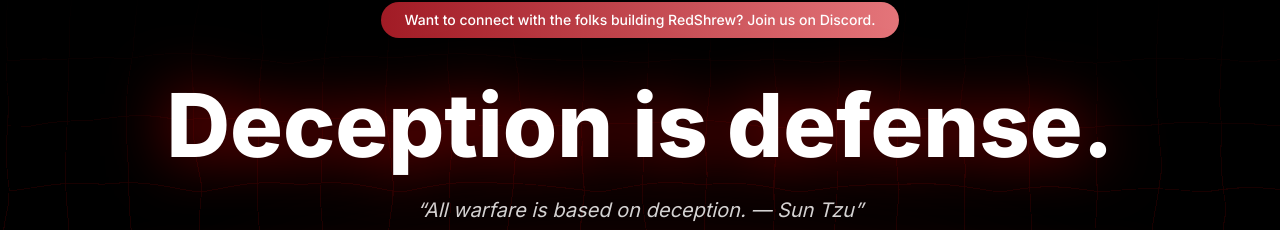
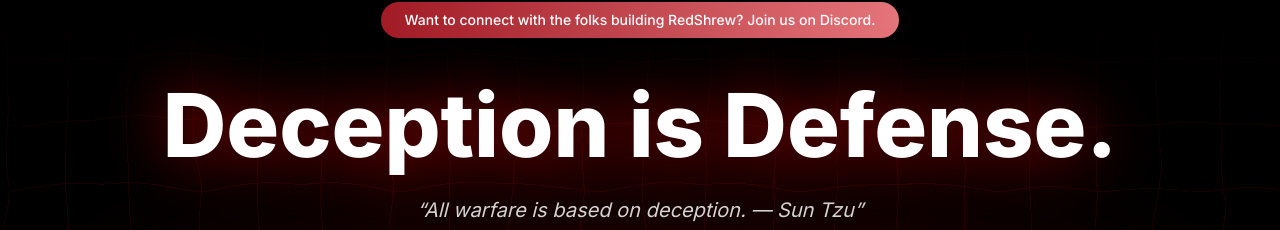
Before and after one commit to penblack/redshrew, a Next.js app in the folder ui/: page / in a window 1280 px wide. Shown: the part 154-384 px from the top of the page. Built offline with nearby package versions, Linux system fonts and the light colour scheme.

Commit message:
removed logos

```diff
--- a/ui/app/page.tsx
+++ b/ui/app/page.tsx
@@ -6,6 +6,7 @@ import { motion } from "framer-motion";
 import ContentCarousel from "@/components/ContentCarousel";
 import Footer from "@/components/Footer";
 import './globals.css';
+import DecryptedText from "@/components/DecryptedText";
 
 
 export default function Home() {
@@ -91,8 +92,17 @@ export default function Home() {
 
       <section className="relative z-40 flex flex-col justify-start items-center px-6 sm:px-12 lg:px-24 text-center min-h-[100vh] pt-[4vh]">
         <h1 className="text-[3.5rem] sm:text-[4.5rem] lg:text-[5.5rem] font-extrabold leading-tight text-white mb-4 drop-shadow-[0_0_30px_rgba(255,0,0,0.6)]">
-          Deception is defense.
-        </h1>
+  <DecryptedText
+    text="Deception is Defense."
+    speed={120}                 // ⬅️ slows down animation (higher = slower)
+    maxIterations={25}          // ⬅️ more scramble cycles before reveal
+    animateOn="view"            // ⬅️ animates once when it comes into view
+    revealDirection="end"    // ⬅️ reveal starts from center
+    className="text-white"      // ⬅️ revealed letters stay white
+    encryptedClassName="text-white/60" // ⬅️ scrambling chars also white, slightly faded
+  />
+</h1>
+
         <p className="text-lg sm:text-xl text-neutral-300 italic max-w-xl mb-7">
           “All warfare is based on deception. — Sun Tzu”
         </p>
@@ -124,7 +134,10 @@ export default function Home() {
         </div>
       </section>
 
+     {/*
       {/* 👇 BRANDS/LOGOS SECTION */}
+
+      {/*
 <section className="w-full flex flex-col items-center justify-center mt-16 mb-4">
   <h2 className="text-neutral-100 text-xl sm:text-2xl mb-7 font-semibold tracking-wide drop-shadow-[0_2px_8px_rgba(255,0,0,0.13)]">
     100+ GROWING TEAMS USE REDSHREW TO DECEIVE AND DEFEND
@@ -224,6 +237,7 @@ export default function Home() {
     </div>
   </div>
 </section>
+*/}
 
   {/* SVG Ombre */}
 <section className="relative flex flex-col items-center justify-center w-full py-24 overflow-x-hidden" style={{ background: "transparent" }}>
--- /dev/null
+++ b/ui/components/DecryptedText.tsx
@@ -0,0 +1,258 @@
+'use client';
+// replace your current imports/types at the top:
+import React, { useEffect, useRef, useState } from 'react';
+import { motion, type HTMLMotionProps } from 'framer-motion';
+
+// replace your current Props definition with:
+type RevealDirection = 'start' | 'end' | 'center';
+type AnimateOn = 'hover' | 'view' | 'load';
+
+type Props = Omit<HTMLMotionProps<'span'>, 'children' | 'ref'> & {
+  text: string;
+  speed?: number;
+  maxIterations?: number;
+  sequential?: boolean;
+  revealDirection?: RevealDirection;
+  useOriginalCharsOnly?: boolean;
+  characters?: string;
+  className?: string;
+  parentClassName?: string;
+  encryptedClassName?: string;
+  animateOn?: AnimateOn;
+};
+
+
+const styles: { wrapper: React.CSSProperties; srOnly: React.CSSProperties } = {
+  wrapper: {
+    display: 'inline-block',
+    whiteSpace: 'pre-wrap',
+  },
+  srOnly: {
+    position: 'absolute',
+    width: '1px',
+    height: '1px',
+    padding: 0,
+    margin: '-1px',
+    overflow: 'hidden',
+    clip: 'rect(0,0,0,0)',
+    border: 0,
+  },
+};
+
+export default function DecryptedText({
+  text,
+  speed = 50,
+  maxIterations = 10,
+  sequential = false,
+  revealDirection = 'start',
+  useOriginalCharsOnly = false,
+  characters = 'ABCDEFGHIJKLMNOPQRSTUVWXYZabcdefghijklmnopqrstuvwxyz!@#$%^&*()_+',
+  className = '',
+  parentClassName = '',
+  encryptedClassName = '',
+  animateOn = 'hover',
+  ...props
+}: Props) {
+  const [displayText, setDisplayText] = useState<string>(text);
+  const [isHovering, setIsHovering] = useState<boolean>(false);
+  const [isScrambling, setIsScrambling] = useState<boolean>(false);
+  const [revealedIndices, setRevealedIndices] = useState<Set<number>>(new Set());
+  const [hasAnimated, setHasAnimated] = useState<boolean>(false);
+  const containerRef = useRef<HTMLSpanElement | null>(null);
+
+  useEffect(() => {
+    let interval: ReturnType<typeof setInterval> | undefined;
+    let currentIteration = 0;
+
+    const getNextIndex = (revealedSet: Set<number>): number => {
+      const textLength = text.length;
+      switch (revealDirection) {
+        case 'start':
+          return revealedSet.size;
+        case 'end':
+          return textLength - 1 - revealedSet.size;
+        case 'center': {
+          const middle = Math.floor(textLength / 2);
+          const offset = Math.floor(revealedSet.size / 2);
+          const nextIndex =
+            revealedSet.size % 2 === 0 ? middle + offset : middle - offset - 1;
+
+          if (
+            nextIndex >= 0 &&
+            nextIndex < textLength &&
+            !revealedSet.has(nextIndex)
+          ) {
+            return nextIndex;
+          }
+          for (let i = 0; i < textLength; i++) {
+            if (!revealedSet.has(i)) return i;
+          }
+          return 0;
+        }
+        default:
+          return revealedSet.size;
+      }
+    };
+
+    const availableChars: string[] = useOriginalCharsOnly
+      ? Array.from(new Set(text.split(''))).filter((c) => c !== ' ')
+      : characters.split('');
+
+    const shuffleText = (
+      originalText: string,
+      currentRevealed: Set<number>
+    ): string => {
+      if (useOriginalCharsOnly) {
+        const positions = originalText.split('').map((char, i) => ({
+          char,
+          isSpace: char === ' ',
+          index: i,
+          isRevealed: currentRevealed.has(i),
+        }));
+
+        const nonSpaceChars = positions
+          .filter((p) => !p.isSpace && !p.isRevealed)
+          .map((p) => p.char);
+
+        // Fisher–Yates shuffle
+        for (let i = nonSpaceChars.length - 1; i > 0; i--) {
+          const j = Math.floor(Math.random() * (i + 1));
+          [nonSpaceChars[i], nonSpaceChars[j]] = [nonSpaceChars[j], nonSpaceChars[i]];
+        }
+
+        let charIndex = 0;
+        return positions
+          .map((p) => {
+            if (p.isSpace) return ' ';
+            if (p.isRevealed) return originalText[p.index];
+            return nonSpaceChars[charIndex++] ?? ' ';
+          })
+          .join('');
+      } else {
+        return originalText
+          .split('')
+          .map((char, i) => {
+            if (char === ' ') return ' ';
+            if (currentRevealed.has(i)) return originalText[i];
+            return availableChars[Math.floor(Math.random() * availableChars.length)];
+          })
+          .join('');
+      }
+    };
+
+    if (isHovering) {
+      setIsScrambling(true);
+      interval = setInterval(() => {
+        setRevealedIndices((prevRevealed) => {
+          if (sequential) {
+            if (prevRevealed.size < text.length) {
+              const nextIndex = getNextIndex(prevRevealed);
+              const newRevealed = new Set(prevRevealed);
+              newRevealed.add(nextIndex);
+              setDisplayText(shuffleText(text, newRevealed));
+              return newRevealed;
+            } else {
+              if (interval) clearInterval(interval);
+              setIsScrambling(false);
+              return prevRevealed;
+            }
+          } else {
+            setDisplayText(shuffleText(text, prevRevealed));
+            currentIteration++;
+            if (currentIteration >= maxIterations) {
+              if (interval) clearInterval(interval);
+              setIsScrambling(false);
+              setDisplayText(text);
+            }
+            return prevRevealed;
+          }
+        });
+      }, speed);
+    } else {
+      setDisplayText(text);
+      setRevealedIndices(new Set());
+      setIsScrambling(false);
+    }
+
+    return () => {
+      if (interval) clearInterval(interval);
+    };
+  }, [
+    isHovering,
+    text,
+    speed,
+    maxIterations,
+    sequential,
+    revealDirection,
+    characters,
+    useOriginalCharsOnly,
+  ]);
+
+  // Start when in view or on load
+  useEffect(() => {
+    if (animateOn === 'load') {
+      setIsHovering(true);
+      return;
+    }
+    if (animateOn !== 'view') return;
+
+    const observerCallback = (entries: IntersectionObserverEntry[]) => {
+      entries.forEach((entry) => {
+        if (entry.isIntersecting && !hasAnimated) {
+          setIsHovering(true);
+          setHasAnimated(true);
+        }
+      });
+    };
+
+    const observer = new IntersectionObserver(observerCallback, {
+      root: null,
+      rootMargin: '0px',
+      threshold: 0.1,
+    });
+
+    const currentRef = containerRef.current;
+    if (currentRef) observer.observe(currentRef);
+
+    return () => {
+      if (currentRef) observer.unobserve(currentRef);
+      observer.disconnect();
+    };
+  }, [animateOn, hasAnimated]);
+
+  const hoverProps =
+    animateOn === 'hover'
+      ? {
+          onMouseEnter: () => setIsHovering(true),
+          onMouseLeave: () => setIsHovering(false),
+        }
+      : {};
+
+  return (
+    <motion.span
+      ref={containerRef}
+      className={parentClassName}
+      style={styles.wrapper}
+      {...hoverProps}
+      {...props}
+    >
+      <span style={styles.srOnly}>{displayText}</span>
+
+      <span aria-hidden="true">
+        {displayText.split('').map((char: string, index: number) => {
+          const isRevealedOrDone =
+            revealedIndices.has(index) || !isScrambling || !isHovering;
+
+          return (
+            <span
+              key={index}
+              className={isRevealedOrDone ? className : encryptedClassName}
+            >
+              {char}
+            </span>
+          );
+        })}
+      </span>
+    </motion.span>
+  );
+}
```
